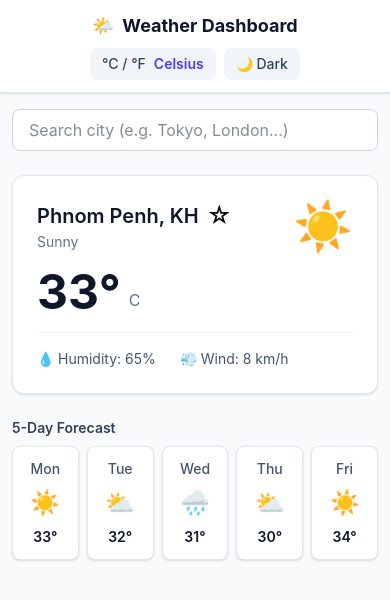
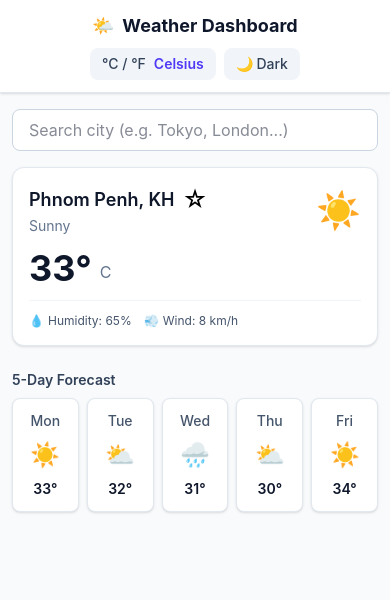
Before and after one commit to sieve-dev-sudo/weather-dashboard, a React (Vite) app: page / in a window 390 px wide. Shown: the top 600 px of the page. Built offline with nearby package versions, Linux system fonts and the light colour scheme.

Commit message:
style: make CurrentWeather responsive

```diff
--- a/src/components/CurrentWeather.jsx
+++ b/src/components/CurrentWeather.jsx
@@ -5,26 +5,26 @@ function CurrentWeather({ city, unit, isFavorite, onToggleFavorite }) {
   const displayTemp = convertTemp(city.temp, unit)
 
   return (
-    <div className="mt-6 p-6 bg-white dark:bg-slate-800 rounded-xl shadow-sm border border-slate-200 dark:border-slate-700">
+    <div className="mt-4 sm:mt-6 p-4 sm:p-6 bg-white dark:bg-slate-800 rounded-xl shadow-sm border border-slate-200 dark:border-slate-700">
       <div className="flex items-center justify-between">
         <div>
           <div className="flex items-center gap-2">
-            <h2 className="text-xl font-semibold text-slate-900 dark:text-slate-100">
+            <h2 className="text-lg sm:text-xl font-semibold text-slate-900 dark:text-slate-100">
               {city.city}, {city.country}
             </h2>
             <FavoriteButton isFavorite={isFavorite} onToggle={onToggleFavorite} />
           </div>
           <p className="text-slate-500 dark:text-slate-400 text-sm">{city.condition}</p>
         </div>
-        <span className="text-5xl">{city.icon}</span>
+        <span className="text-4xl sm:text-5xl">{city.icon}</span>
       </div>
 
-      <div className="mt-4 flex items-end gap-2">
-        <span className="text-5xl font-bold text-slate-900 dark:text-slate-100">{displayTemp}°</span>
+      <div className="mt-3 sm:mt-4 flex items-end gap-2">
+        <span className="text-4xl sm:text-5xl font-bold text-slate-900 dark:text-slate-100">{displayTemp}°</span>
         <span className="text-slate-500 dark:text-slate-400 mb-1">{unit}</span>
       </div>
 
-      <div className="mt-4 flex gap-6 text-sm text-slate-600 dark:text-slate-300 border-t border-slate-100 dark:border-slate-700 pt-4">
+      <div className="mt-3 sm:mt-4 flex flex-wrap gap-3 sm:gap-6 text-xs sm:text-sm text-slate-600 dark:text-slate-300 border-t border-slate-100 dark:border-slate-700 pt-3 sm:pt-4">
         <div className="flex items-center gap-1">
           <span>💧</span>
           <span>Humidity: {city.humidity}%</span>
```
